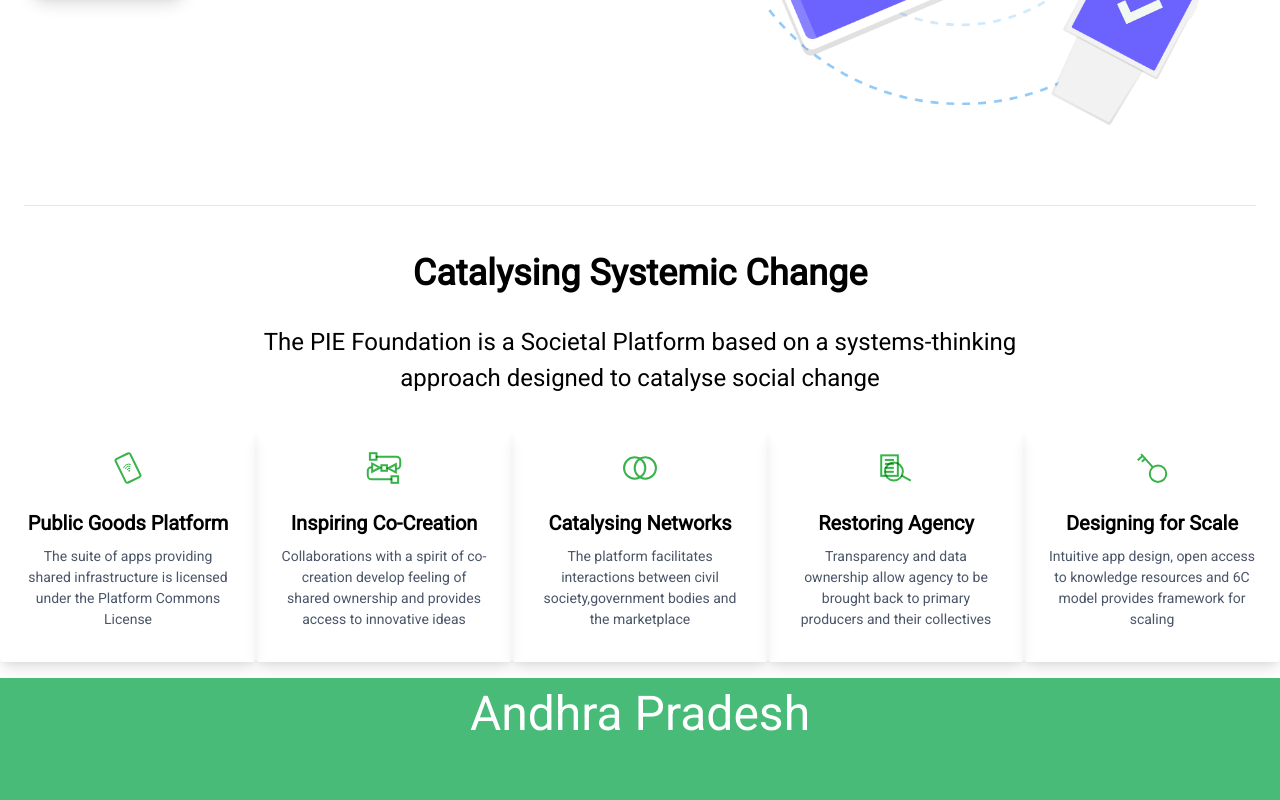
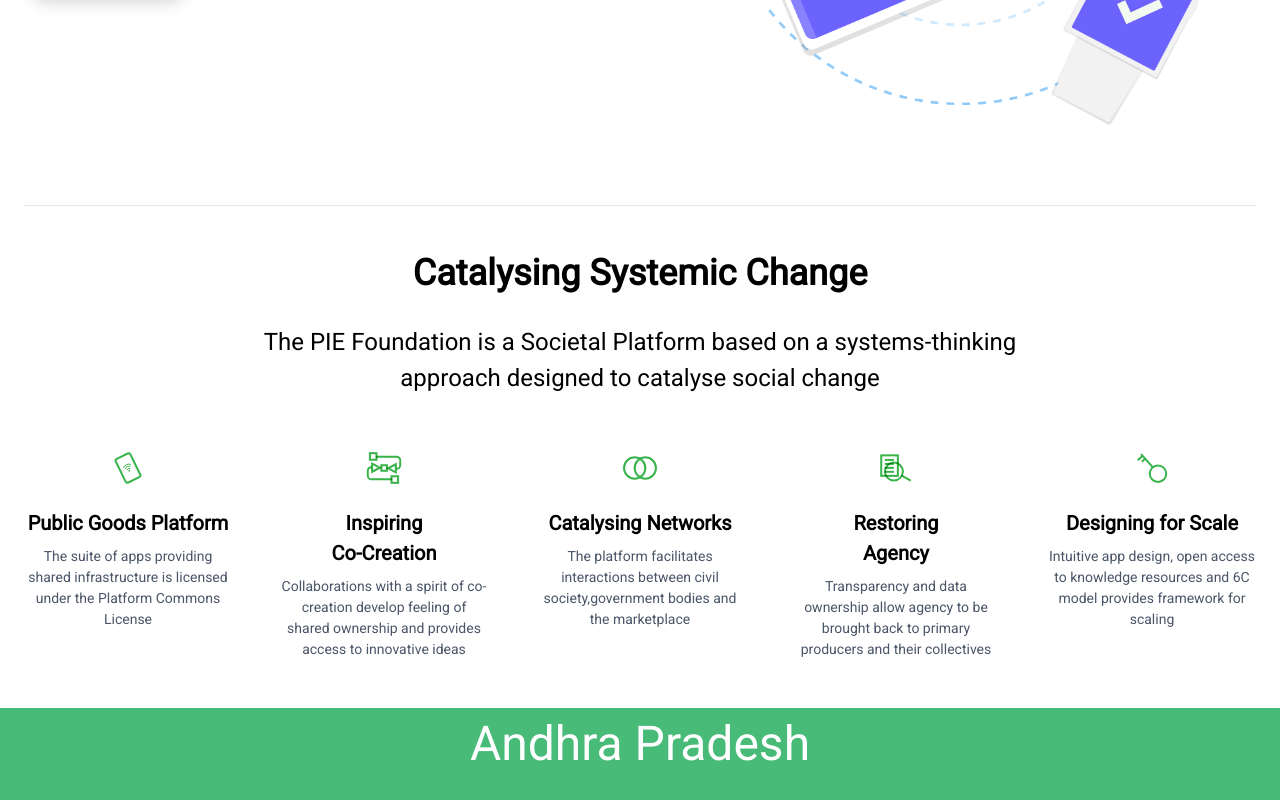
Before and after one commit to theCuriousMonk/pie-demo, a Next.js app: page / in a window 1280 px wide. Shown: the part 2084-2884 px from the top of the page. Built offline with nearby package versions, Linux system fonts and the light colour scheme.

Commit message:
container resizings

```diff
--- a/components/Catalytic.js
+++ b/components/Catalytic.js
@@ -1,8 +1,8 @@
 export default function Catalytic(){
     return(
         [
-        <article>
-            <div className="container mx-auto px-6 text-center">
+        <article className="container mx-auto">
+            <div className="px-6 text-center">
             <h2 className="mb-6 text-4xl font-bold">
             Catalysing Systemic Change
             </h2>
@@ -12,8 +12,8 @@
             </div>
         </article>
         ,
-        <section className="lg:flex mx-auto text-center items-baseline mb-4 mt-4">
-            <div className="lg:w-1/5 rounded overflow-hidden shadow-lg">
+        <section className="container mx-auto lg:flex mx-auto text-center items-baseline mb-4 mt-4">
+            <div className="h-25 lg:w-1/5 rounded overflow-hidden">
                 <img className="h-20 mx-auto" src="assets/platform.svg" alt="Public Goods Platform" />
                 <div class="px-6 pb-8">
                     <h2 class="font-bold text-xl mb-2">Public Goods Platform</h2>
@@ -21,15 +21,15 @@
                 </div>
             </div>
 
-            <div className="lg:w-1/5 rounded overflow-hidden shadow-lg">
+            <div className="lg:w-1/5 rounded overflow-hidden">
                 <img className="h-20 mx-auto" src="assets/cocreate.svg" alt="Inspiring Co-Creation" />
                 <div class="px-6 pb-8">
-                    <h2 class="font-bold text-xl mb-2">Inspiring Co-Creation</h2>
+                    <h2 class="font-bold text-xl mb-2">Inspiring <br/>Co-Creation</h2>
                     <p class="text-gray-700 text-sm">Collaborations with a spirit of co-creation develop feeling of shared ownership and provides access to innovative ideas</p>
                 </div>
             </div>
 
-            <div className="lg:w-1/5 rounded overflow-hidden shadow-lg">
+            <div className="lg:w-1/5 rounded overflow-hidden">
                 <img className="h-20 mx-auto" src="assets/network.svg" alt="Catalysing Networks" />
                 <div class="px-6 pb-8">
                     <h2 class="font-bold text-xl mb-2">Catalysing Networks</h2>
@@ -37,15 +37,15 @@
                 </div>
             </div>
 
-            <div className="lg:w-1/5 rounded overflow-hidden shadow-lg">
+            <div className="lg:w-1/5 rounded overflow-hidden">
                 <img className="h-20 mx-auto" src="assets/agency.svg" alt="Restoring Agency" />
                 <div class="px-6 pb-8">
-                    <h2 class="font-bold text-xl mb-2">Restoring Agency</h2>
+                    <h2 class="font-bold text-xl mb-2">Restoring <br/>Agency</h2>
                     <p class="text-gray-700 text-sm">Transparency and data ownership allow agency to be brought back to primary producers and their collectives</p>
                 </div>
             </div>
 
-            <div className="lg:w-1/5 rounded overflow-hidden shadow-lg">
+            <div className="lg:w-1/5 rounded overflow-hidden">
                 <img className="h-20 mx-auto" src="assets/scale.svg" alt="Designing for Scale" />
                 <div class="px-6 pb-8">
                     <h2 class="font-bold text-xl mb-2">Designing for Scale</h2>
--- a/components/Feature.js
+++ b/components/Feature.js
@@ -1,6 +1,6 @@
 export default function Feature() {
     return(
-<section className="mx-auto px-6 p-10">
+<section className="container mx-auto px-6 p-10">
   <h2 className="text-4xl font-bold text-center text-gray-800 mb-8">
     How PIE can help?
   </h2>
--- a/pages/index.js
+++ b/pages/index.js
@@ -12,7 +12,7 @@
 export default function Home() {
   return (
 
-    <div>
+    <div className="">
     <Head>
     <title>PIE Foundation</title>
     <link rel="icon" href="/favicon.ico" />
```
